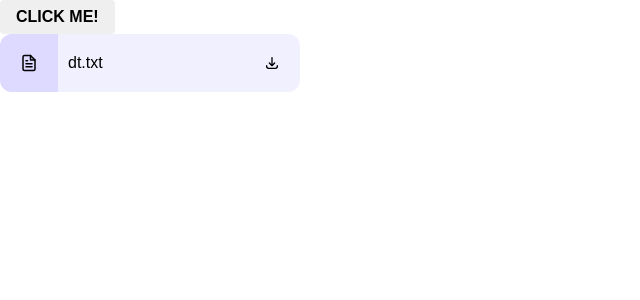
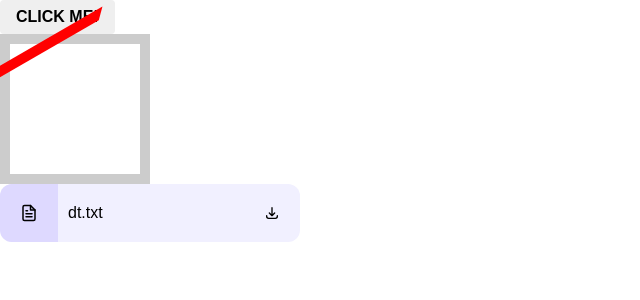
Before and after one commit to Alim-Reza/react-playground, a React (Create React App) app: page / in a window 1280 px wide. Shown: the top 300 px of the page, without its empty margins (0-640 px from the left). Built offline with nearby package versions, Linux system fonts and the light colour scheme; what react-animations would draw is missing.

Commit message:
4 files modified, 1 added

```diff
--- a/src/App.js
+++ b/src/App.js
@@ -9,6 +9,7 @@ import Navbar from './Navbar/Navbar.js';
 import RegistrationForm from './RegistrationForm/RegistrationForm.js';
 import FileDownload from './FileDownload/FileDownload';
 import ShakeButton from './ShakeButton/ShakeButton';
+import ProgressBarDiv from './ShakeButton/ProgressBarDiv';
 
 export default function App() {
   return (
@@ -22,6 +23,7 @@ export default function App() {
       {/* <HoldAndPressButton /> */}
       {/* <RegistrationForm /> */}
       <ShakeButton />
+      <ProgressBarDiv />
       <FileDownload
         url={
           'https://s3.ap-northeast-2.amazonaws.com/new-commerce-dev-new/dev/admin-panel/product/attachment99dc36ce-8b1b-4888-b269-364af9d83a3600613672-b0e7-4006-8f72-dbb82d2eee52.pptx'
--- /dev/null
+++ b/src/ShakeButton/ProgressBarDiv.js
@@ -0,0 +1,55 @@
+import React, { useState, useEffect } from 'react';
+
+const ProgressBarDiv = () => {
+  const [progress, setProgress] = useState(0);
+
+  useEffect(() => {
+    if (progress < 100) {
+      const interval = setInterval(() => {
+        setProgress((prevProgress) => prevProgress + 1);
+      }, 50);
+
+      return () => clearInterval(interval);
+    }
+  }, [progress]);
+
+  const borderLength = 4 * 150; // 150 is the width/height of the div
+  const offset = (progress / 100) * borderLength;
+
+  return (
+    <div
+      onClick={() => setProgress(0)}
+      style={{
+        position: 'relative',
+        width: '150px',
+        height: '150px',
+        border: '10px solid #ccc',
+        boxSizing: 'border-box',
+        cursor: 'pointer',
+      }}
+    >
+      <svg width="0" height="0">
+        <defs>
+          <mask id="mask" x="0" y="0" width="100%" height="100%">
+            <rect x="0" y="0" width="100%" height="100%" fill="#fff" />
+            <rect x="10" y="10" width="130" height="130" fill="#000" />
+          </mask>
+        </defs>
+      </svg>
+      <div
+        style={{
+          position: 'absolute',
+          top: '-10px',
+          left: '-10px',
+          width: 'calc(100% + 20px)',
+          height: 'calc(100% + 20px)',
+          border: '10px solid transparent',
+          borderRightColor: '#f00',
+          transform: `rotate(${offset}deg)`,
+        }}
+      />
+    </div>
+  );
+};
+
+export default ProgressBarDiv;
--- a/src/ShakeButton/ShakeButton.css
+++ b/src/ShakeButton/ShakeButton.css
@@ -13,7 +13,7 @@
 
 .shake-active {
   animation-name: shake;
-  animation-duration: 0.5s;
+  animation-duration: 5.5s;
 }
 
 @keyframes shake {
--- a/src/ShakeButton/ShakeButton.js
+++ b/src/ShakeButton/ShakeButton.js
@@ -14,7 +14,7 @@ const ShakeButton = () => {
 
   const handleButtonClick = () => {
     setIsShaking(true);
-    setTimeout(() => setIsShaking(false), 500);
+    setTimeout(() => setIsShaking(false), 5000);
   };
 
   return (
```
Also changed, not shown: package.json (+7 -4 lines).
